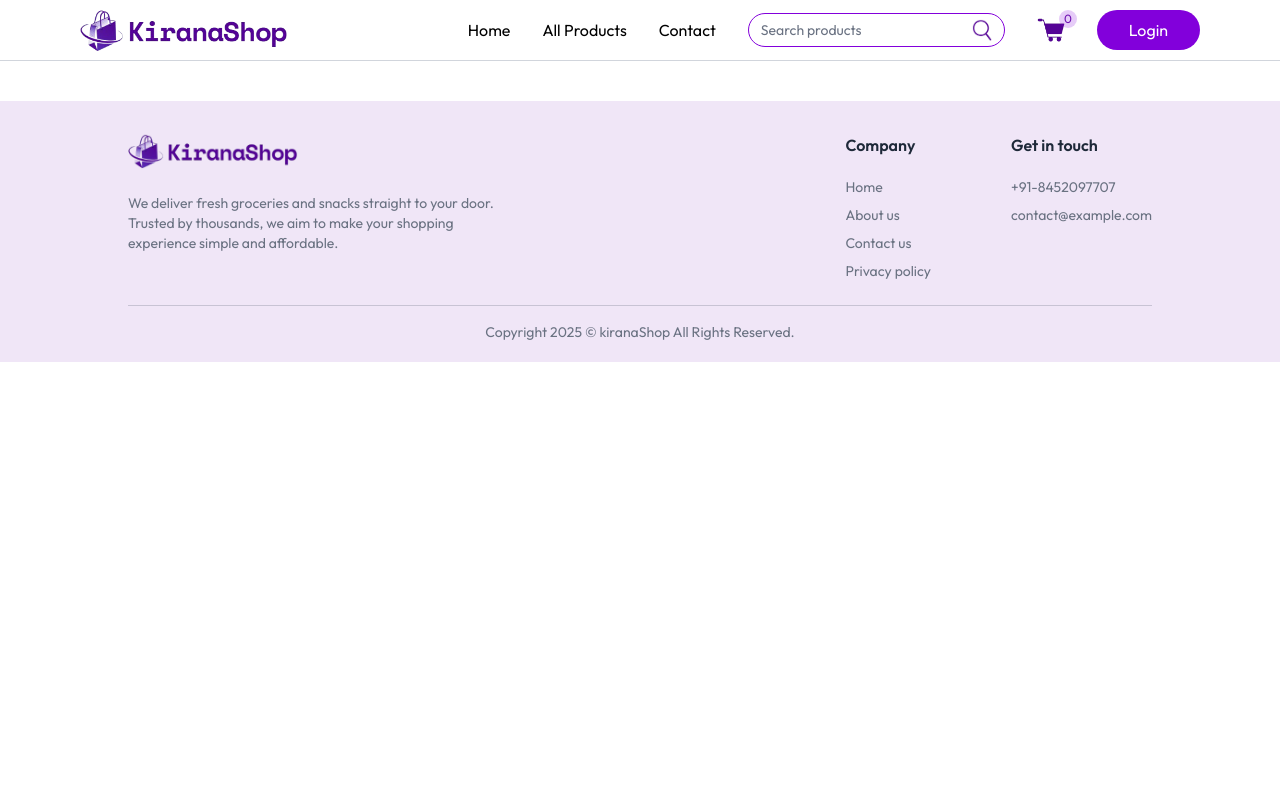
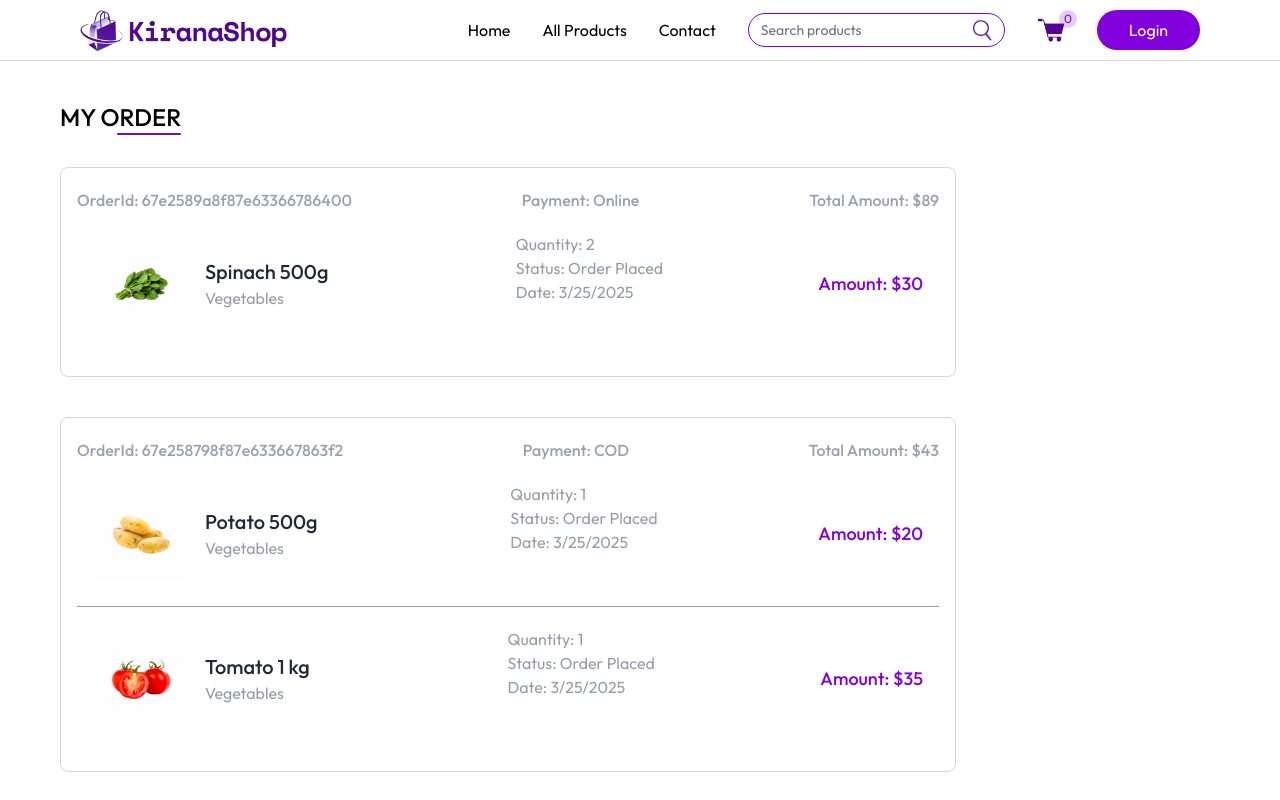
Before and after one commit to Omkar-Tale/KiranaShop-FrondEnd, a React (Vite) app: page /my-orders in a window 1280 px wide. Shown: the top 800 px of the page. Built offline with nearby package versions, Linux system fonts and the light colour scheme.

Commit message:
added new changes

```diff
--- a/src/App.jsx
+++ b/src/App.jsx
@@ -11,6 +11,7 @@
 import { Toaster } from 'react-hot-toast'
 import CartDetails from './pages/CartDetails'
 import AddAddress from './pages/AddAddress'
+import MyOrders from './pages/MyOrders'
 
 const App = () => {
   const { showUserLogin } = useAppContext()
@@ -26,6 +27,7 @@
         <Route path='/products/:category/:id' element={<ProductDetails />} />
         <Route path='/cart' element={<CartDetails />} />
         <Route path='/add-address' element={<AddAddress />} />
+        <Route path='/my-orders' element={<MyOrders />} />
       </Routes>
       <Footer />
     </>
--- a/src/components/Footer.jsx
+++ b/src/components/Footer.jsx
@@ -19,10 +19,10 @@
             <div>
               <h2 className="font-semibold mb-5 text-gray-800">Company</h2>
               <ul className="text-sm space-y-2">
-                <li><NavLink to="/">Home</NavLink></li>
-                <li><NavLink to="/about">About us</NavLink></li>
-                <li><NavLink to="/contact">Contact us</NavLink></li>
-                <li><NavLink to="/pravacy">Privacy policy</NavLink></li>
+                <li><NavLink to="/" onClick={()=> window.scrollTo(0,0)}>Home</NavLink></li>
+                <li><NavLink to="/about" onClick={()=> window.scrollTo(0,0)}>About us</NavLink></li>
+                <li><NavLink to="/contact" onClick={()=> window.scrollTo(0,0)}>Contact us</NavLink></li>
+                <li><NavLink to="/pravacy" onClick={()=> window.scrollTo(0,0)}>Privacy policy</NavLink></li>
               </ul>
             </div>
             <div>
--- a/src/pages/AddAddress.jsx
+++ b/src/pages/AddAddress.jsx
@@ -30,7 +30,7 @@
   const handleChange = (e)=>{
     const {name, value } = e.target;
     setAddress((prev)=> ({
-      ...AddAddress,
+      ...prev,
       [name]: value
     }))
   }
@@ -64,6 +64,7 @@
               <InputFeild handleChange={handleChange} address={address} name="pincode" type="pincode" placeholder="Pincode" />
               <InputFeild handleChange={handleChange} address={address} name="country" type="country" placeholder="Country" />
               </div>
+              <InputFeild handleChange={handleChange} address={address} name="phone" type="country" placeholder="Phone No.." />
               <button className='w-full bg-purple-600 hover:bg-purple-700 font-semibold text-base cursor-pointer text-white py-3 rounded-md'>Save Address</button>
           </form>
         </div>
--- a/src/pages/CartDetails.jsx
+++ b/src/pages/CartDetails.jsx
@@ -34,7 +34,7 @@
 
 
   return products.length > 0 && cartItem && (
-    <div className="flex flex-col justify-around md:flex-row mt-10">
+    <div className="flex flex-col px-5 sm:px-10 justify-around md:flex-row mt-10">
             <div className='flex-1 max-w-4xl px-5'>
                 <h1 className="text-3xl font-medium mb-6">
                     Shopping Cart <span className="text-sm text-purple-500">{getCartCount()} Items</span>
@@ -139,7 +139,7 @@
                     </p>
                 </div>
 
-                <button onClick={placeOrder} className="w-full py-3 mt-6 cursor-pointer bg-purple-500 text-white font-medium hover:bg-purple-600 transition">
+                <button onClick={()=> {{placeOrder}; paymentOption === "COD" ? navigate("/my-orders"): navigate("/checkout")}} className="w-full py-3 mt-6 cursor-pointer bg-purple-500 text-white font-medium hover:bg-purple-600 transition">
                     {paymentOption === "COD" ? "Place Order" : "Proceed to Checkout"}
                 </button>
             </div>
--- /dev/null
+++ b/src/pages/MyOrders.jsx
@@ -0,0 +1,59 @@
+import React, { useEffect, useState } from 'react'
+import { useAppContext } from '../contexts/AppContext';
+import { dummyOrders } from '../assets/assets';
+
+const MyOrders = () => {
+    const [myOrders, setMyOrders] = useState([]);
+    const {currency} = useAppContext();
+
+    const fetchMyOrder = async ()=>{
+        setMyOrders(dummyOrders);
+    }
+    useEffect(()=>{
+        fetchMyOrder()
+    },[])
+
+  return (
+    <div className='mt-10 pb-16 px-5 sm:px-15'>
+        <div className='flex flex-col items-end w-max mb-8'>
+            <p className='text-2xl font-medium uppercase'>My Order</p>
+            <div className='w-16 h-0.5 bg-purple-800 rounded-full'></div>
+        </div>
+        {myOrders.map((order, index)=>(
+            <div key={index} className='border border-gray-300 rounded-lg mb-10 p-4 py-5 max-w-4xl'>
+                <p className='flex justify-between md:itmes-center text-gray-400 md:font-medium max-md:flex-col'>
+                    <span>OrderId: {order._id}</span>
+                    <span>Payment: {order.paymentType}</span>
+                    <span>Total Amount: {currency}{order.amount}</span>
+                </p>
+                {order.items.map((item, index)=>(
+                    <div className={`relative bg-white text-gray-500/70 ${order.items.length !== index + 1 && "border-b "} border-grey-300 flex flex-col md:flex-row md:items-center justify-between p-4 py-5 md:gap-16 w-full max-w-4xl`} key={index}>
+                        <div className='flex items-center mb-4 md:mb-0'>
+
+                            <div className='bg-purple-100/10 p-4 rounded-lg'>
+                                <img src={item.product.image[0]} alt="" className='w-16 h-16' />
+                            </div>
+
+                            <div className='ml-4'>
+                                <h2 className='text-xl font-medium text-gray-800'>{item.product.name}</h2>
+                                <p>{item.product.category}</p>
+                            </div>
+                        </div>
+
+                        <div className='flex flex-col justify-center md:ml-8 mb-4 md:mb-8'>
+                            <p>Quantity: {item.quantity || "1"}</p>
+                            <p>Status: {order.status}</p>
+                            <p>Date: {new Date(order.createdAt).toLocaleDateString()}</p>
+                        </div>
+                        <p className='text-purple-700 text-lg font-medium'>
+                            Amount: {currency}{item.product.offerPrice * item.quantity}
+                        </p>
+                    </div>
+                ))}
+            </div>
+        ))}
+    </div>
+  )
+}
+
+export default MyOrders
--- a/src/pages/ProductCategory.jsx
+++ b/src/pages/ProductCategory.jsx
@@ -15,7 +15,7 @@
         {searchCategories && (
             <div className='flex flex-col items-end w-max'>
                 <p className='text-2xl font-medium'>{searchCategories.text.toUpperCase()}</p>
-                <div className='w-16 h-0.5 bg-primary rounded-full'></div>
+                <div className='w-16 h-0.5 bg-purple-800 rounded-full'></div>
             </div>
         )}
         <div className="grid grid-cols-2 sm:grid-cols-3 md:grid-cols-4 lg:grid-cols-5 gap-4 p-4 mt-6">
```
